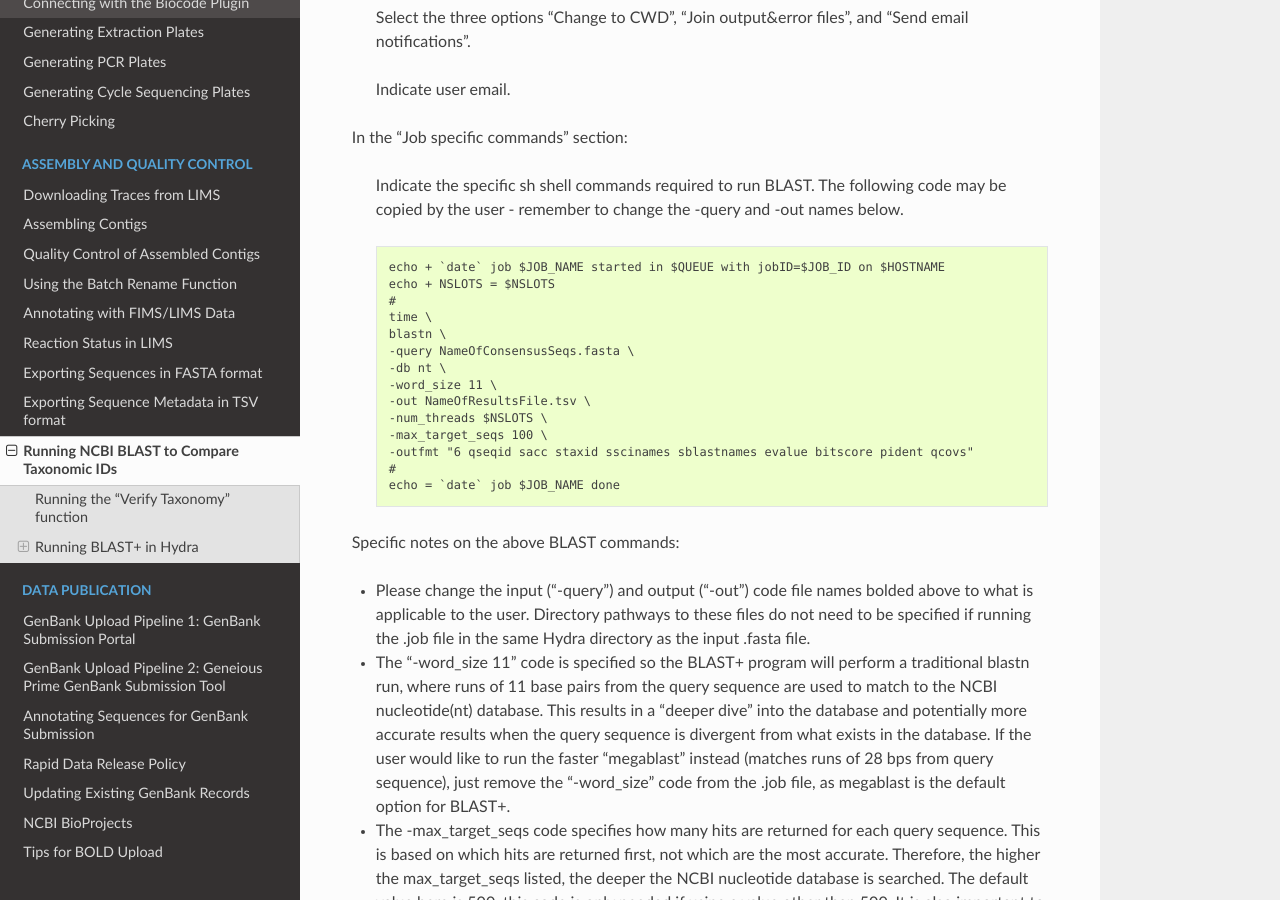
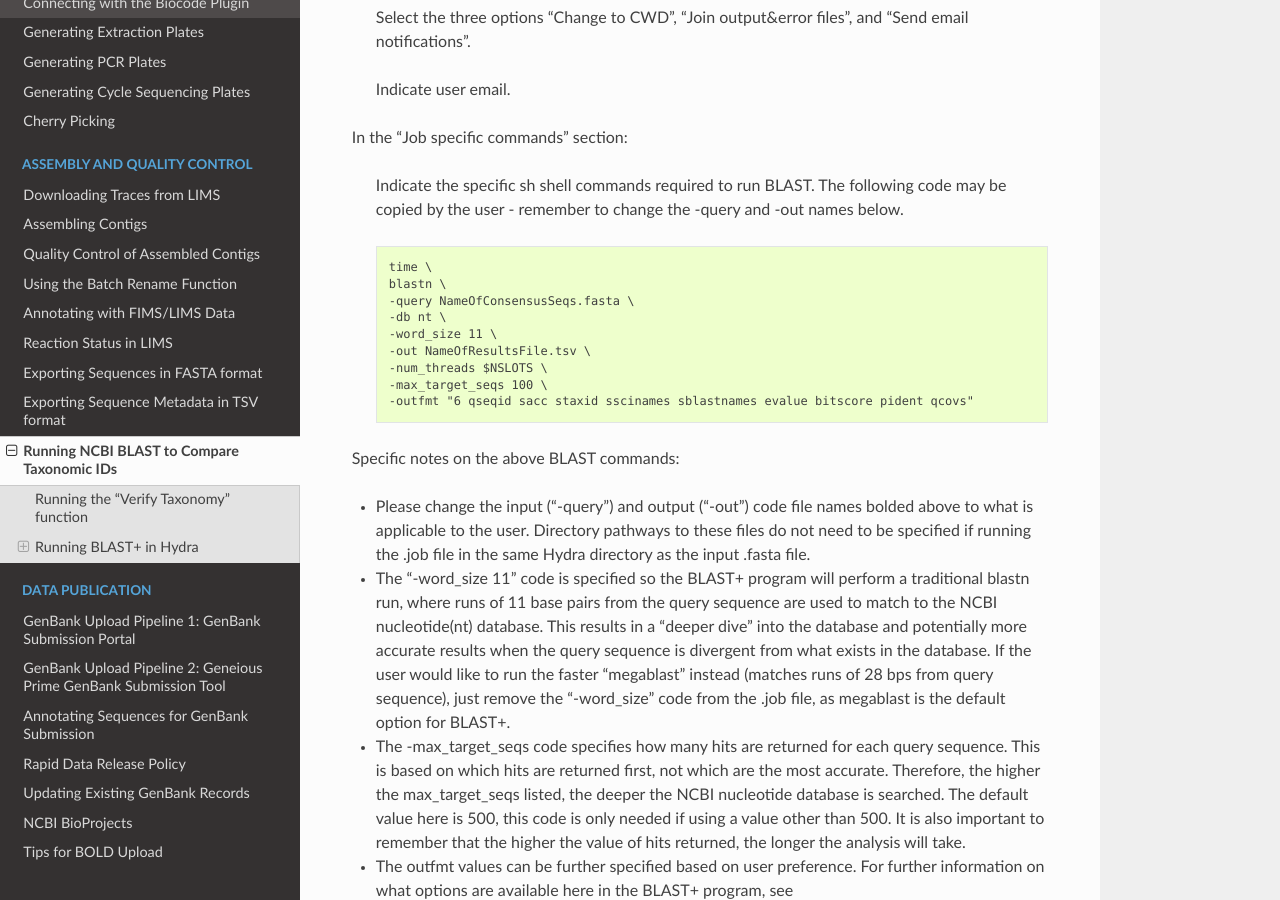
Before and after one commit to SIBarcodeNetwork/ReadtheDocsMaster, a Sphinx documentation site: the page built from Docs/BLAST.rst, in a window 1280 px wide and 900 px high, scrolled down 5654 px. Built offline with Sphinx 7.4.7 and the Read the Docs theme 2.0.0, drawn with Linux system fonts in a browser that asks for light colours.

Commit message:
Update BLAST.rst

```diff
--- a/Docs/BLAST.rst
+++ b/Docs/BLAST.rst
@@ -131,9 +131,7 @@ In the "Job specific commands" section:
   Indicate the specific sh shell commands required to run BLAST. The following code may be copied by the user - remember to change the -query and -out names below. ::
 
 
-    echo + `date` job $JOB_NAME started in $QUEUE with jobID=$JOB_ID on $HOSTNAME
-    echo + NSLOTS = $NSLOTS
-    #
+
     time \
     blastn \
     -query NameOfConsensusSeqs.fasta \
@@ -143,8 +141,7 @@ In the "Job specific commands" section:
     -num_threads $NSLOTS \
     -max_target_seqs 100 \
     -outfmt "6 qseqid sacc staxid sscinames sblastnames evalue bitscore pident qcovs"
-    #
-    echo = `date` job $JOB_NAME done
+
 
 
 Specific notes on the above BLAST commands:
```
